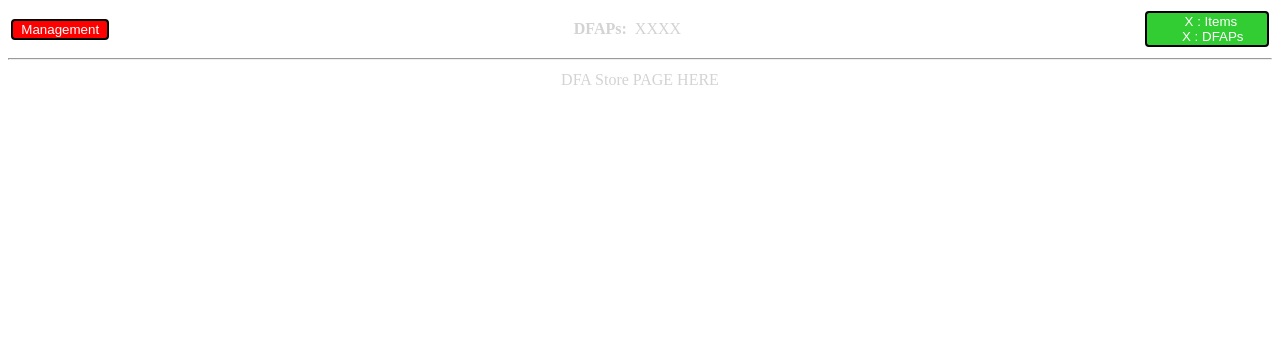
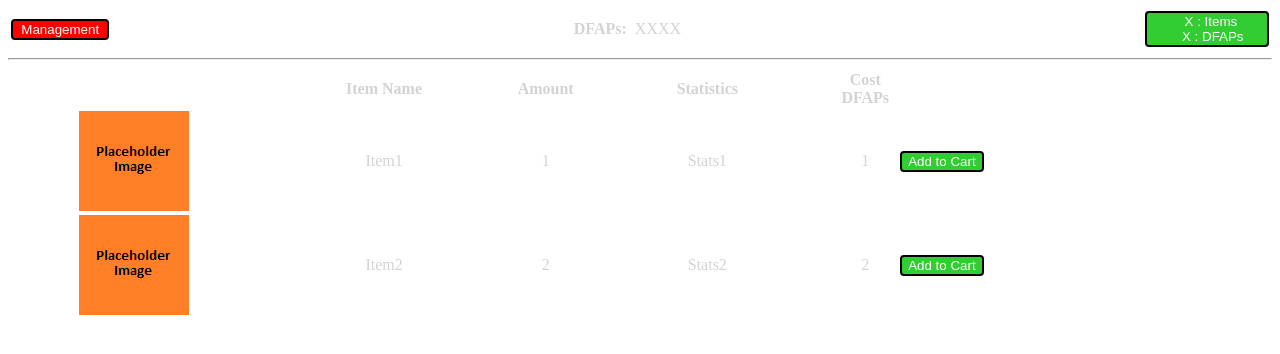
Before and after one commit to KillariousMaximillion/DFAStore, a Flask app: page /dfastore in a window 1280 px wide. Shown: the top 354 px of the page. Run offline with Flask 2, Linux system fonts and the light colour scheme; some libraries are stand-ins or nearby versions.

Commit message:
added web scaffolding for the DFAStore page

```diff
--- a/app/controllers.py
+++ b/app/controllers.py
@@ -1,6 +1,6 @@
 import requests
 
-from flask_wtf import Form
+from flask_wtf import FlaskForm
 from flask import json
 from wtforms import SelectField, StringField, PasswordField
 from wtforms.validators import DataRequired, Email
@@ -42,11 +42,49 @@ def GetMemberList(authtoken):
 
 	return memberlist
 
-class MembersForm(Form):
+class MembersForm(FlaskForm):
 	fields = []
 
 	members = SelectField('',choices=fields)
 
-class SignInForm(Form):
+class SignInForm(FlaskForm):
 	email = StringField('Email', validators=[DataRequired(), Email()])
 	password = PasswordField('Password', validators=[DataRequired()])
+
+class DFAStoreForm(FlaskForm):
+	dfaps = 0
+
+class CartForm(FlaskForm):
+	placeholder = 0
+
+class ManagementForm(FlaskForm):
+	placeholder = 0
+
+class Item(object):
+	ItemImage = None
+	ItemName = ''
+	ItemAmount = 0
+	ItemCost = 0
+	ItemStats = ''
+
+	def __init__(self,ItemImage,ItemName,ItemAmount,ItemCost,ItemStats):
+		self.ItemImage = ItemImage
+		self.ItemName = ItemName
+		self.ItemAmount = ItemAmount
+		self.ItemCost = ItemCost
+		self.ItemStats = ItemStats
+
+class ItemsList(object):
+	def getItems(self):
+		# query items from database here
+		Items = []
+		# iterate query of items and add the items list
+
+		NewItem = Item(None, "Item1", "1", "1", "Stats1")
+		Items.append(NewItem)
+		NewItem = Item(None, "Item2", "2", "2", "Stats2")
+		Items.append(NewItem)
+
+		if not Items:
+			return "No Items Currently Available in the DFA Store!"
+		return Items
--- a/app/templates/dfastore.html
+++ b/app/templates/dfastore.html
@@ -1,8 +1,12 @@
 <html>
 	<head>
 		<title>DFA Store</title>
+		<script src="//ajax.googleapis.com/ajax/libs/jquery/1.9.1/jquery.min.js"></script>
+		<script type="text/javascript">
+			$SCRIPT_ROOT = {{ request.script_root|tojson|safe }};
+		</script>
 		<style>
-			div {text-align:center;}
+			div { text-align:center; }
 			input {	white-space: normal;
   					-moz-border-radius: 4px;
     				-webkit-border-radius: 4px;
@@ -20,20 +24,35 @@
 							<input style="height:100%; width:100%;color:white;background-color:red;" name="managers_button" type="submit" value="Management">
 						</td>
 						<td align="center">
-							<b style="color:LightGray;">DFAPs:</b>&nbsp;&nbsp;<font color="LightGray">XXXX</font>
+							<b style="color:LightGray;">DFAPs:</b>&nbsp;&nbsp;<font color="LightGray">{{ dfaps }}</font>
 						</td>
 						<td width="10%">
-							<input style="height:100%; width:100%;color:white;background-color:limegreen;" name="cart_button" type="submit" value="&nbsp;&nbsp;X&nbsp;:&nbsp;Items &nbsp;&nbsp;&nbsp;X&nbsp;:&nbsp;DFAPs">
+							{{ cartbutton }}
 						</td>
 					</tr>
 				</table>
 				<hr>
-				<table width="100%">
-					<tr>
-						<td width="100%" align="center">
-							<font color="LightGray">DFA Store PAGE HERE</font>
-						</td>
-					</tr>
+				<table width='100%' align='center'>
+					<thead>
+						<th/>
+						<th><font color="LightGray">Item Name</font></th>
+						<th><font color="LightGray">Amount</font></th>
+						<th><font color="LightGray">Statistics</font></th>
+						<th><font color="LightGray">Cost DFAPs</font></th>
+						<th/>
+					</thead>
+					<tbody>
+						{% for item in itemstable %}
+							<tr>
+								<td width='200px' align='center'><img src="{{url_for('static', filename='images/placeholderimage.png')}}" /></td>
+								<td width='200px' align='center'><font color="LightGray">{{ item.ItemName }}</font></td>
+								<td width='50px' align='center'><font color="LightGray">{{ item.ItemAmount }}</font></td>
+								<td width='200px' align='center'><font color="LightGray">{{ item.ItemStats }}</font></td>
+								<td width='50px' align='center'><font color="LightGray">{{ item.ItemCost }}</font></td>
+								<td style='width:300px; align:center;'><input style='color:white;background-color:limegreen;' name='add_cart_button' type='submit' value='Add to Cart'></td>
+							</tr>
+						{% endfor %}
+					</tbody>
 				</table>
 			</form>
 		</div>
--- a/app/views.py
+++ b/app/views.py
@@ -1,6 +1,6 @@
-from flask import render_template, redirect, url_for, session
+from flask import render_template, redirect, url_for, session, Markup, request
 from app import app
-from .controllers import MembersForm, SignInForm, AuthenticateLogin, GetMemberList, ValidToken
+from .controllers import MembersForm, SignInForm, DFAStoreForm, ManagementForm, CartForm, AuthenticateLogin, GetMemberList, ValidToken, ItemsList
 
 @app.route('/')
 @app.route('/index')
@@ -27,7 +27,44 @@ def signin():
 
 @app.route('/dfastore', methods=["GET", "POST"])
 def dfastore():
-	return render_template('dfastore.html', title='DFA Store')
+	if request.method == 'POST':
+		if 'managers_button' in request.form:
+			return redirect(url_for('management'))
+		elif 'cart_button' in request.form:
+			return redirect(url_for('cart'))
+		elif 'add_cart_button' in request.form:
+			return redirect(url_for('addtocart'))
+
+	form = DFAStoreForm()
+	DFAPS = 'XXXX'
+	ItemsTable = ItemsList.getItems(None)
+	CartButtonText = '&nbsp;&nbsp;X&nbsp;:&nbsp;Items &nbsp;&nbsp;&nbsp;X&nbsp;:&nbsp;DFAPs'
+	CartButton = Markup('<input style="height:100%; width:100%;color:white;background-color:limegreen;" name="cart_button" type="submit" value="' + CartButtonText + '">')
+	return render_template('dfastore.html', title='DFA Store', form=form, dfaps=DFAPS, cartbutton=CartButton, itemstable=ItemsTable)
+
+@app.route('/management', methods=["GET", "POST"])
+def management():
+	if request.method == 'POST':
+		if 'return_button' in request.form:
+			return redirect(url_for('dfastore'))
+
+	form = ManagementForm()
+	return render_template('management.html', title='Management', form=form)
+
+@app.route('/cart', methods=["GET", "POST"])
+def cart():
+	if request.method == 'POST':
+		if 'return_button' in request.form:
+			return redirect(url_for('dfastore'))
+
+	form = CartForm()
+	return render_template('cart.html', title='CART', form=form)
+
+@app.route('/addtocart', methods=["GET", "POST"])
+def addtocart():
+	# items added to cart for the user
+	# update store data
+	return redirect(url_for('dfastore'))
 
 ### The members route is a test route
 @app.route('/members')
--- a/requirements.txt
+++ b/requirements.txt
@@ -1,11 +1,14 @@
+Babel==2.3.4
 blinker==1.4
 click==6.7
 coverage==4.3.4
 decorator==4.0.11
 Flask==0.12
+Flask-Babel==0.11.1
 Flask-Login==0.4.0
 Flask-Mail==0.9.1
 Flask-SQLAlchemy==2.2
+Flask-Table==0.4.1
 Flask-WhooshAlchemy==0.56
 Flask-WTF==0.14.2
 flipflop==1.0
@@ -13,6 +16,7 @@ itsdangerous==0.24
 Jinja2==2.9.5
 MarkupSafe==1.0
 pbr==2.0.0
+pytz==2016.10
 requests==2.13.0
 six==1.10.0
 SQLAlchemy==1.1.6
```
Also changed, not shown: app/templates/cart.html (added, +16 -0 lines), app/templates/management.html (added, +16 -0 lines), app/static/images/placeholderimage.png (added).
